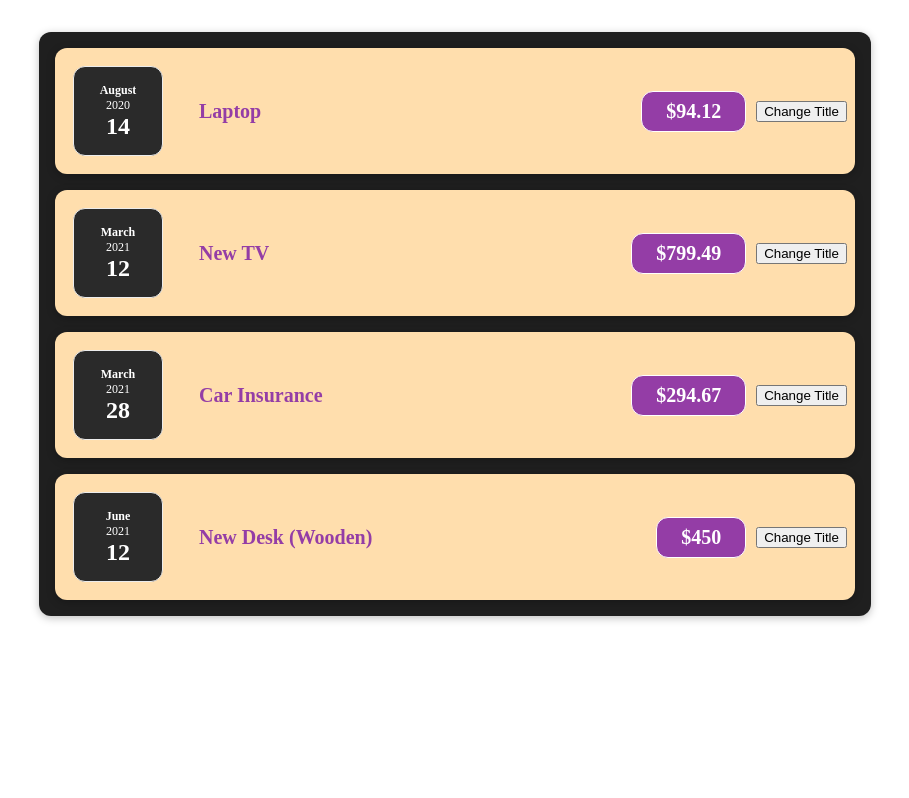
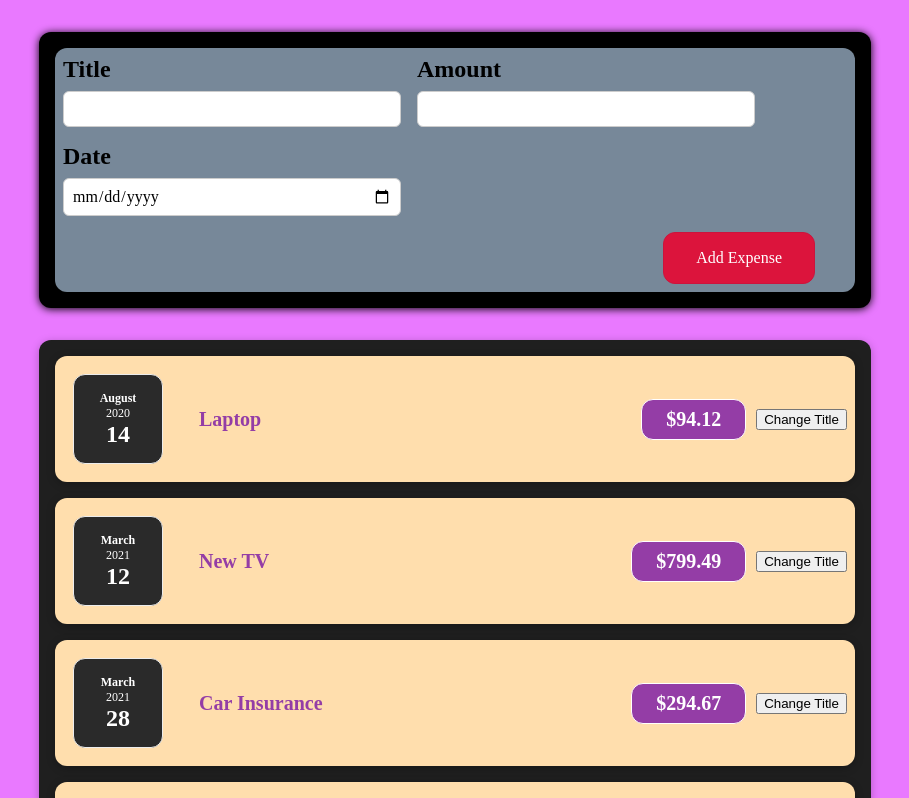
Before and after one commit to Kevin-Richard-A/udemy-react-project, a React (Create React App) app: page / in a window 1280 px wide. Shown: the top 798 px of the page, without its empty margins (185-1094 px from the left). Built offline with nearby package versions, Linux system fonts and the light colour scheme.

Commit message:
Update: new feature add

```diff
--- /dev/null
+++ b/public/index.css
@@ -0,0 +1,6 @@
+body{
+    margin: 0;
+    padding: 0;
+    box-sizing: border-box;
+    background-color: #e979ff;
+}
--- a/public/index.html
+++ b/public/index.html
@@ -2,19 +2,16 @@
 <html lang="en">
   <head>
     <meta charset="utf-8" />
-    <link rel="icon" href="%PUBLIC_URL%/favicon.ico" />
-    <meta name="viewport" content="width=device-width, initial-scale=1" />
+    <meta name="viewport" content="width=device-width, initial-scale=1.0" />
     <meta name="theme-color" content="#000000" />
     <meta
       name="description"
       content="Web site created using create-react-app"
     />
-    <link rel="apple-touch-icon" href="%PUBLIC_URL%/logo192.png" />
-    <link rel="manifest" href="%PUBLIC_URL%/manifest.json" />
+    <link rel="stylesheet" href="./index.css" />
     <title>Expense Tracker</title>
   </head>
   <body>
-    <noscript>You need to enable JavaScript to run this app.</noscript>
     <div id="root"></div>
   </body>
 </html>
--- a/src/App.css
+++ b/src/App.css
@@ -0,0 +1,3 @@
+/* .App{
+    background-color: chartreuse;
+} */
--- a/src/App.js
+++ b/src/App.js
@@ -1,5 +1,6 @@
 import "./App.css";
 import Expenses from "./Components/Expenses/Expenses-List/Expenses";
+import NewExpenses from "./Components/New Expense/NewExpenses";
 
 function App() {
   const expenses = [
@@ -24,6 +25,7 @@ function App() {
     },
   ];
   return <div className="App">
+      <NewExpenses />
       <Expenses expenses={expenses} />
   </div>;
 }
--- /dev/null
+++ b/src/Components/New Expense/ExpenseForm/Form.css
@@ -0,0 +1,34 @@
+form{
+    background: lightslategrey;
+    border-radius: 12px;
+    padding: 0.5rem;
+}
+
+.new-expense__controls {
+  display: flex;
+  flex-wrap: wrap;
+  gap: 1rem;
+  margin-bottom: 1rem;
+  text-align: left;
+}
+
+.new-expense__control label {
+  font-weight: bold;
+  margin-bottom: 0.5rem;
+  display: block;
+  font-size: 1.5rem;
+}
+
+.new-expense__control input {
+  font: inherit;
+  padding: 0.5rem;
+  border-radius: 6px;
+  border: 1px solid #ccc;
+  width: 20rem;
+  max-width: 100%;
+}
+
+.new-expense__actions {
+  text-align: right;
+  margin-right: 1rem;
+}
--- /dev/null
+++ b/src/Components/New Expense/ExpenseForm/Form.js
@@ -0,0 +1,72 @@
+import React, { useState } from "react";
+import "./Form.css";
+
+const Form = () => {
+
+  const [enteredTitle, setEnteredTitle] = useState("");
+  const [enteredAmount, setEnteredAmount] = useState("");
+  const [enteredDate, setEnteredDate] = useState("");
+
+  // const [userInput, setUserInput] = useState({
+  //   enteredTitle : '',
+  //   enteredAmount: '',
+  //   enteredDate: '',
+  // })
+
+  // setUserInput({
+  //   ...userInput,
+  //   enteredTitle: "Hi",
+  // })
+
+  // setUserInput((preState) => {
+  //   return {...preState,
+  //   enteredTitle: "Hi",
+  //   }
+  // })
+
+  const titleChangeHandler = (e) => {
+    setEnteredTitle(e.target.value);
+  };
+  const amountChangeHandler = (e) => {
+    setEnteredAmount(e.target.value);
+  };
+  const dateChangeHandler = (e) => {
+    setEnteredDate(e.target.value);
+  };
+  const submitHandler = (e) => {
+    e.preventDefault();
+    const expenseData={
+      title: enteredTitle,
+      amount: enteredAmount,
+      date: new Date(enteredDate),
+    }
+    console.log(expenseData);
+    setEnteredTitle('');
+    setEnteredAmount('');
+    setEnteredDate('');
+  };
+
+  return (
+    <form onSubmit={submitHandler}>
+      <div className="new-expense__controls">
+        <div className="new-expense__control">
+          <label>Title</label>
+          <input type="text" value={enteredTitle} onChange={titleChangeHandler} />
+        </div>
+        <div className="new-expense__control">
+          <label>Amount</label>
+          <input type="number" min="0.01" step="0.01" value={enteredAmount} onChange={amountChangeHandler} />
+        </div>
+        <div className="new-expense__control">
+          <label>Date</label>
+          <input type="date" min="2019-01-01" max="2023-12-31" value={enteredDate} onChange={dateChangeHandler} />
+        </div>
+      </div>
+      <div className="new-expense__actions">
+        <button type="submit">Add Expense</button>
+      </div>
+    </form>
+  );
+};
+
+export default Form;
--- /dev/null
+++ b/src/Components/New Expense/NewExpenses.css
@@ -0,0 +1,40 @@
+.newExpense {
+  /* #943da6 */
+  /* #ffdead */
+  background: #000;
+  width: 50rem;
+  max-width: 95%;
+  margin: 2rem auto;
+  padding: 1rem;
+  text-align: center;
+  border-radius: 12px;
+  box-shadow: 0px 1px 8px #000;
+}
+
+.newExpense button {
+  font: inherit;
+  cursor: pointer;
+  padding: 1rem 2rem;
+  border: 1px solid #cc143c;
+  background-color:#dc143c;
+  color: white;
+  border-radius: 12px;
+  margin-right: 1rem;
+}
+
+.newExpense button:hover,
+.newExpense button:active {
+  background-color: #510674;
+  border-color: #510674;
+}
+
+.newExpense button.alternative {
+  color: #220131;
+  border-color: transparent;
+  background-color: transparent;
+}
+
+.newExpense button.alternative:hover,
+.newExpense button.alternative:active {
+  background-color: #ddb3f8;
+}
--- /dev/null
+++ b/src/Components/New Expense/NewExpenses.js
@@ -0,0 +1,13 @@
+import React from 'react'
+import Form from './ExpenseForm/Form'
+import './NewExpenses.css';
+
+const NewExpenses = () => {
+  return (
+    <div className='newExpense'>
+        <Form />
+    </div>
+  )
+}
+
+export default NewExpenses
--- /dev/null
+++ b/src/index.css
@@ -0,0 +1,10 @@
+*{
+    margin: 0;
+    padding: 0;
+    background-color: blue;
+}
+
+/* #root{
+    margin: 0;
+    padding: 0;
+} */
--- a/src/index.js
+++ b/src/index.js
@@ -1,6 +1,7 @@
 import React from 'react';
 import ReactDOM from 'react-dom/client';
 import App from './App';
+// import './index.css';
 
 const root = ReactDOM.createRoot(document.getElementById('root'));
 root.render(
```
